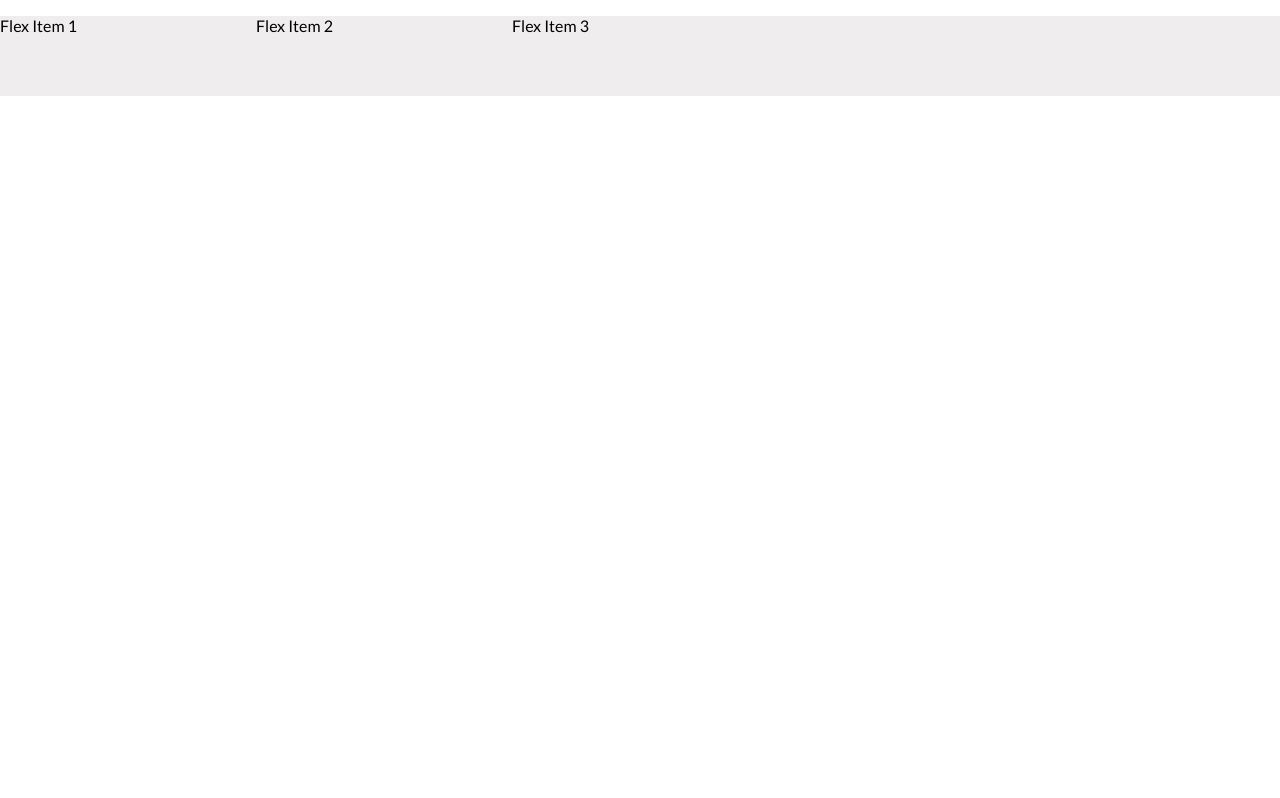
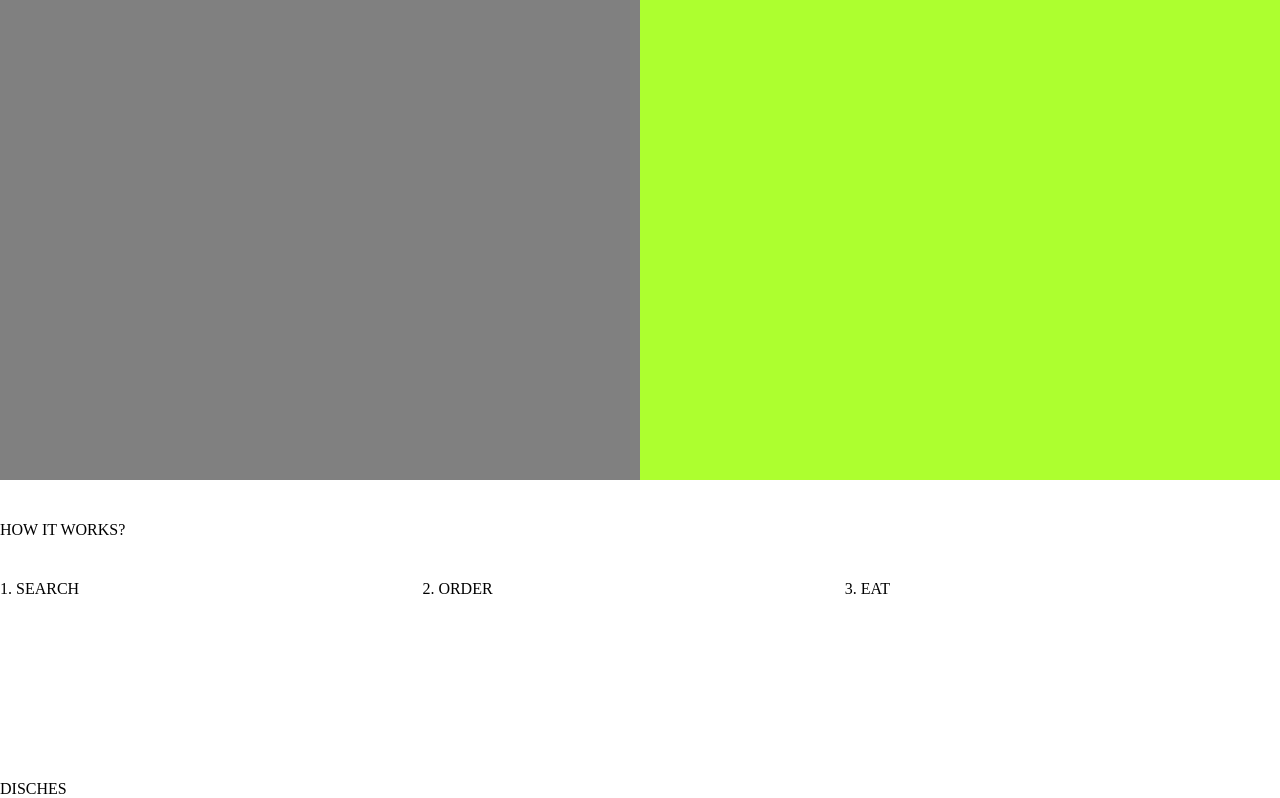
Before and after one commit to factoriaf5-p52/yum-yum-albapro, a plain HTML site: page index.html in a window 1280 px wide. Shown: the part 100-898 px from the top of the page. Before the commit the page ends 800 px from the top, so only its background shows below. Drawn offline with Linux system fonts and the light colour scheme.

Commit message:
working body1

```diff
--- a/index.html
+++ b/index.html
@@ -12,9 +12,9 @@
 
 <body>
     <section class="container">
-        <article class="item1"></article>
+        <article class="logo"></article>
             <img src="/yum-yum-albapro/images/logo.svg">
-            <p>Local Cuisine Delivered</p>
+    <p>Local Cuisine Delivered</p>
         <article class="item">Home</article>
         <article class="item">Restaurants</article>
         <article class="item">Offers</article>
@@ -23,12 +23,32 @@
         <article class="item">About us</article>
         <article class="item">Contact</article>
     </section>
-<br></br>
-    <section class="container">
-        <article class="item">Flex Item 1</article>
-        <article class="item">Flex Item 2</article>
-        <article class="item">Flex Item 3</article>
-    </section>
+<section class="container1">
+    <article class="item1">cuadrado gris</article>
+    <article class="item2">Flex Item 2</article>
+</section>
+<section class="container2">
+    <article class="how">HOW IT WORKS?</article>
+</section>
+<section class="container3">
+    <article class="item3">1. SEARCH</article>
+    <article class="item4">2. ORDER</article>
+    <article class="item3">3. EAT</article>
+</section>
+<section class="container4">
+    <article class="disches">DISCHES</article>
+</section>
+<section class="container5">
+    <article class="pasta1"></article>
+    <article class="pork"></article>
+    <article class="braised"></article>
+    <article class="popcorn"></article>
+    <article class="pasta2"></article>
+    <article class="pork2"></article>
+    <article class="braised2"></article>
+    <article class="popcorn2"></article>
+</section>
+
 <header>
 </header>
 <main>
--- a/style.css
+++ b/style.css
@@ -27,8 +27,52 @@
 
     display: flex;
     flex-direction: row;
+    justify-content: center;
+
+}
+
+.container1 {
+    height: 500px;
+
+    display: flex;
+    flex-direction: row;
+}
+
+.container3 {
+    background-color: white;
+    height: 200px;
+
+    display: flex;
+    flex-direction: row;
 }
 
 .item {
     width: 20%;
 }
+
+.item1 {
+    background-color:grey;
+    width: 50%;
+}
+
+.item2 {
+    background-color: greenyellow;
+    width: 50%;
+}
+
+.how{
+    align-content: center;
+    height: 100px;
+}
+
+.item3 {
+    width: 33%;
+}
+
+.item4 {
+    width: 33%;
+}
+
+.item5 {
+    width: 33%;
+}
```
